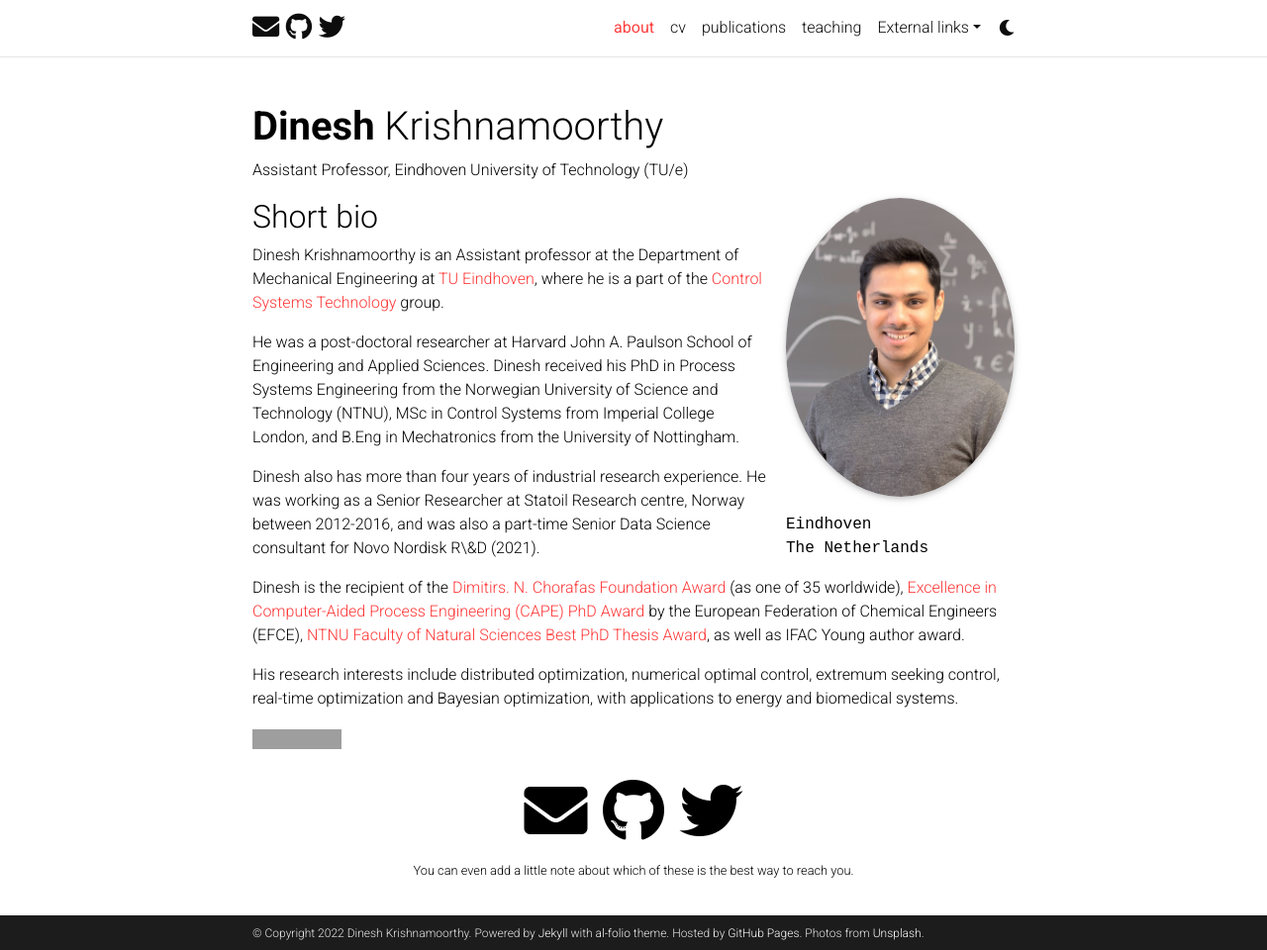
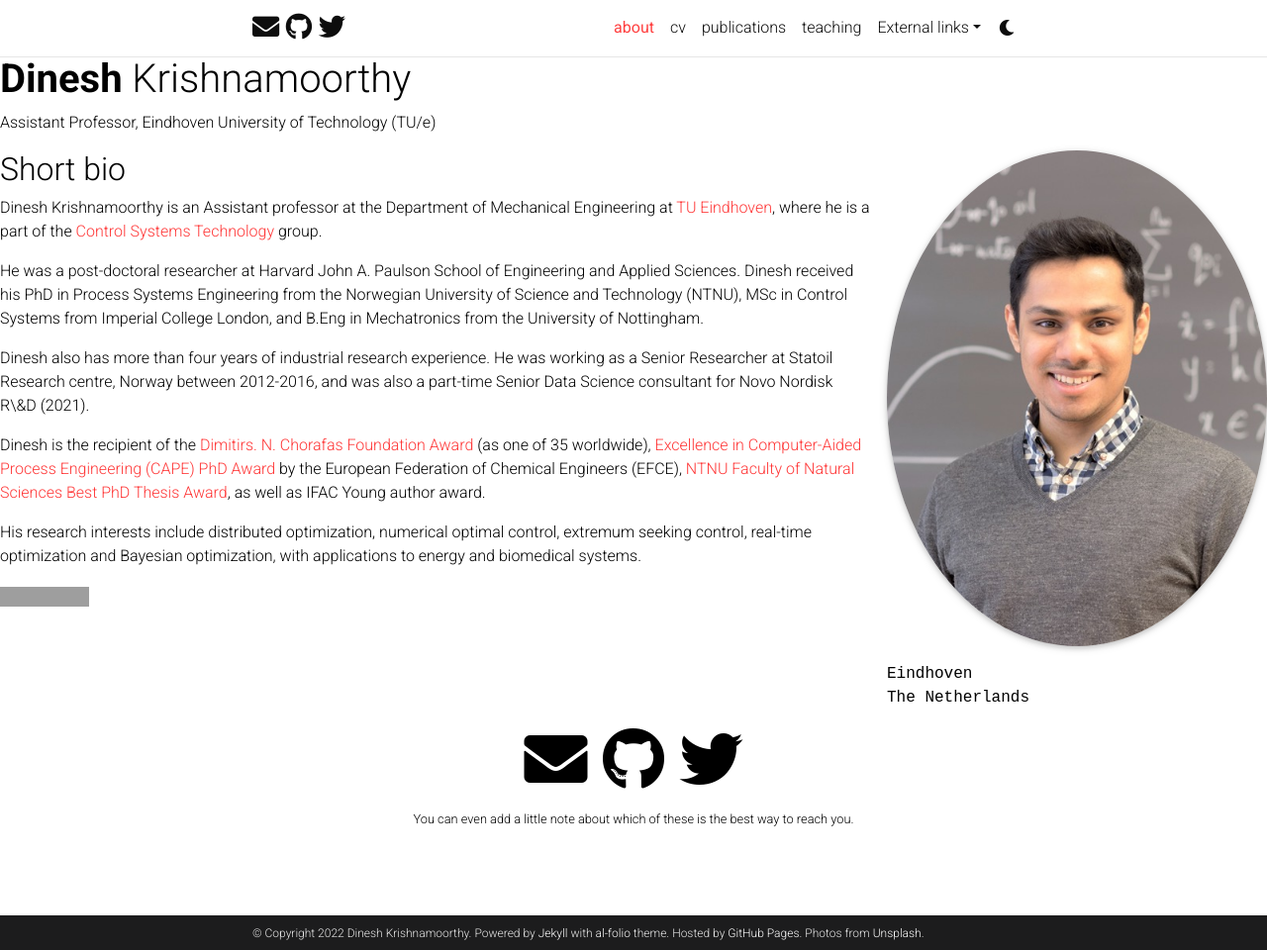
Before and after one commit to dinesh-krishnamoorthy/dinesh-krishnamoorthy.github.io, a Jekyll site: the page built from _pages/about.md, in a window 1280 px wide and 960 px high. Shown: the whole window at 99% size. Built offline with Jekyll 4.4.1, drawn with Linux system fonts in a browser that asks for light colours; full-size pictures stand in for the smaller copies a plugin makes; comment, search, counter and statistics services are not loaded; a style sheet for code colours, icons or effects is not loaded; grey boxes are pictures that could not be loaded.

Commit message:
Update default.html

```diff
--- a/_layouts/default.html
+++ b/_layouts/default.html
@@ -16,9 +16,9 @@
     {%- include header.html %}
 
     <!-- Content -->
-    <div class="container mt-5">
-      {{ content }}
-    </div>
+
+
+    {{ content }}
 
     <!-- Footer -->
     {%- include footer.html %}
```
